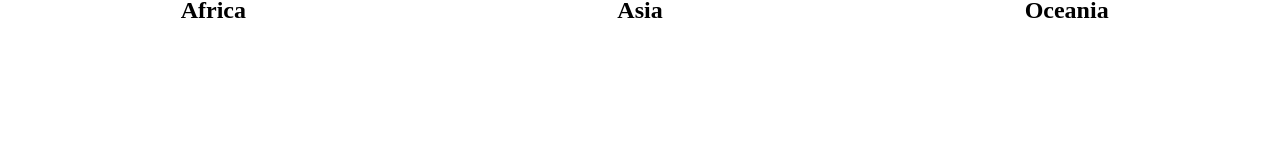
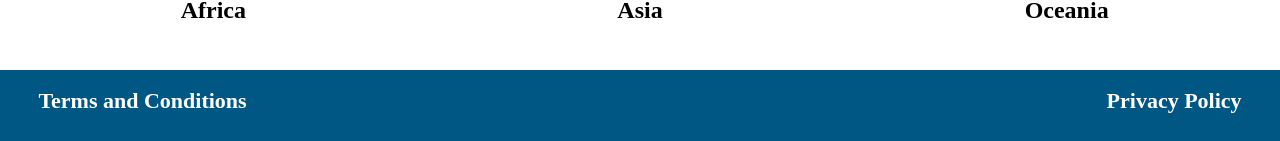
Before and after one commit to JohnFuhrm12/travelforum, a Next.js app: page /destinations in a window 1280 px wide. Shown: the part 912-1053 px from the top of the page. Before the commit the page ends 982 px from the top, so only its background shows below. Built offline with nearby package versions, Linux system fonts and the light colour scheme.

Commit message:
Footer Component

```diff
--- /dev/null
+++ b/components/footer.tsx
@@ -0,0 +1,13 @@
+import footerStyles from '../styles/Footer.module.css';
+import Link from 'next/link';
+
+export default function Footer() {
+    return (
+    <>
+    <div className={footerStyles.navbar}>
+      <h2 className={footerStyles.navLink}>Terms and Conditions</h2>
+      <h2 className={footerStyles.navLink}>Privacy Policy</h2>
+    </div>
+    </>
+    )
+}
--- a/pages/destinations/[contName].tsx
+++ b/pages/destinations/[contName].tsx
@@ -3,6 +3,7 @@ import Head from 'next/head';
 import Link from 'next/link';
 import styles from '@/styles/Destinations.module.css';
 import Navbar from '../../components/navbar';
+import Footer from "@/components/footer";
 
 export default function continent() {
     const router = useRouter();
@@ -86,6 +87,7 @@ export default function continent() {
                 )
             })}
         </div>
+        <Footer/>
         </>
     )
 }
--- a/pages/destinations/index.tsx
+++ b/pages/destinations/index.tsx
@@ -2,6 +2,7 @@ import Head from 'next/head';
 import Link from 'next/link';
 import styles from '@/styles/Home.module.css';
 import Navbar from '@/components/navbar';
+import Footer from '@/components/footer';
 
 export default function continentsList() {
     return (
@@ -41,6 +42,7 @@ export default function continentsList() {
             </div>
         </div>
       </div>
+      <Footer/>
       </>
     )
 }
--- a/pages/index.tsx
+++ b/pages/index.tsx
@@ -2,6 +2,7 @@ import Head from 'next/head';
 import Link from 'next/link';
 import styles from '@/styles/Home.module.css';
 import Navbar from '@/components/navbar';
+import Footer from '@/components/footer';
 
 export default function Home() {
   return (
@@ -48,6 +49,7 @@ export default function Home() {
       <div className={styles.sectionContainer}>
         <h2 className={styles.sectionTitle}>New Threads</h2>
       </div>
+      <Footer/>
     </>
   )
 }
--- /dev/null
+++ b/styles/Footer.module.css
@@ -0,0 +1,23 @@
+.navbar {
+    display: flex;
+    flex-direction: row;
+    justify-content: space-between;
+    border-bottom: solid 2.5px white;
+    background-color: rgb(0, 87, 131);
+    color: white;
+    border-bottom: solid 3px rgb(0, 87, 131);
+}
+
+.navLink {
+    margin-inline: 3%;
+    cursor: pointer;
+    transition: 500ms;
+    font-size: 22px;
+    border-bottom: solid 3px rgb(0, 87, 131);
+    padding-bottom: 5px;
+}
+
+.navLink:hover {
+    transition: 500ms;
+    border-bottom: solid 3px white;
+}
```
